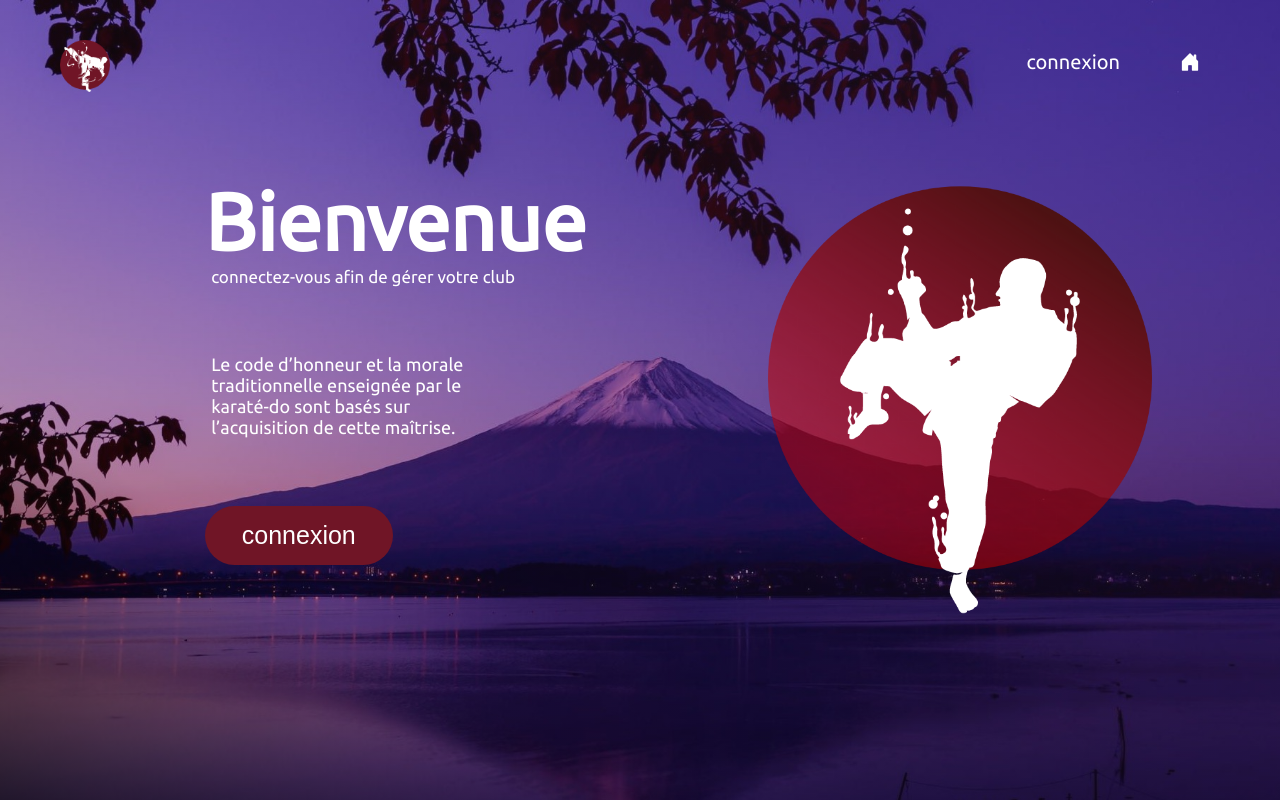
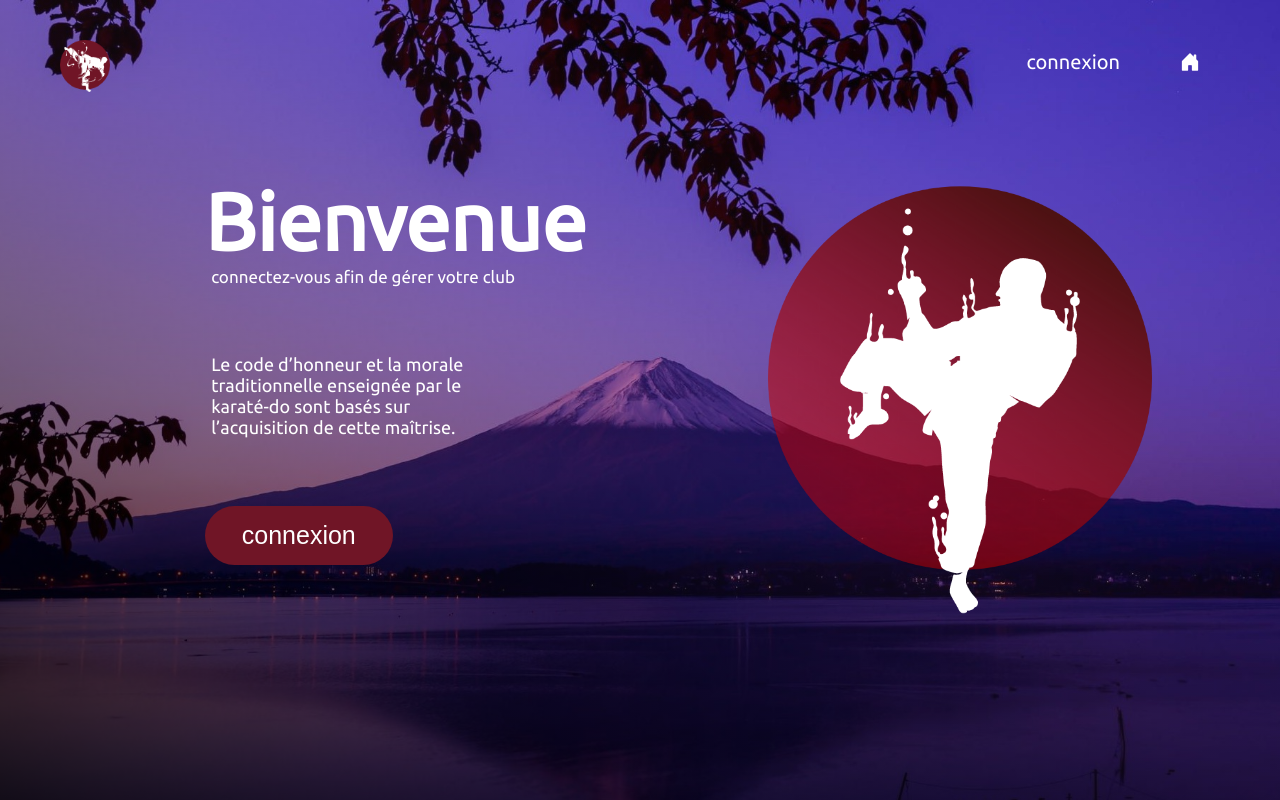
Before and after one commit to sehoul/karate_club, an Angular app in the folder angular/karate/: page / in a window 1280 px wide. Built offline with nearby package versions, Linux system fonts and the light colour scheme.

Commit message:
Update homepage.component.css

```diff
--- a/angular/karate/src/app/homepage/homepage.component.css
+++ b/angular/karate/src/app/homepage/homepage.component.css
@@ -21,7 +21,7 @@ section img{
   width: 100%;
     height: 100%;
     z-index: 2;
-    background: linear-gradient(to right top, #000000C5, #1b0c1355, #2a142455, #381b3855, #40255055);
+    background: linear-gradient(to right top, #000000Df, #00000088, #2a142455, #381b3810, #40255000);
 }
 #top .navbar{
   position:absolute;
```
